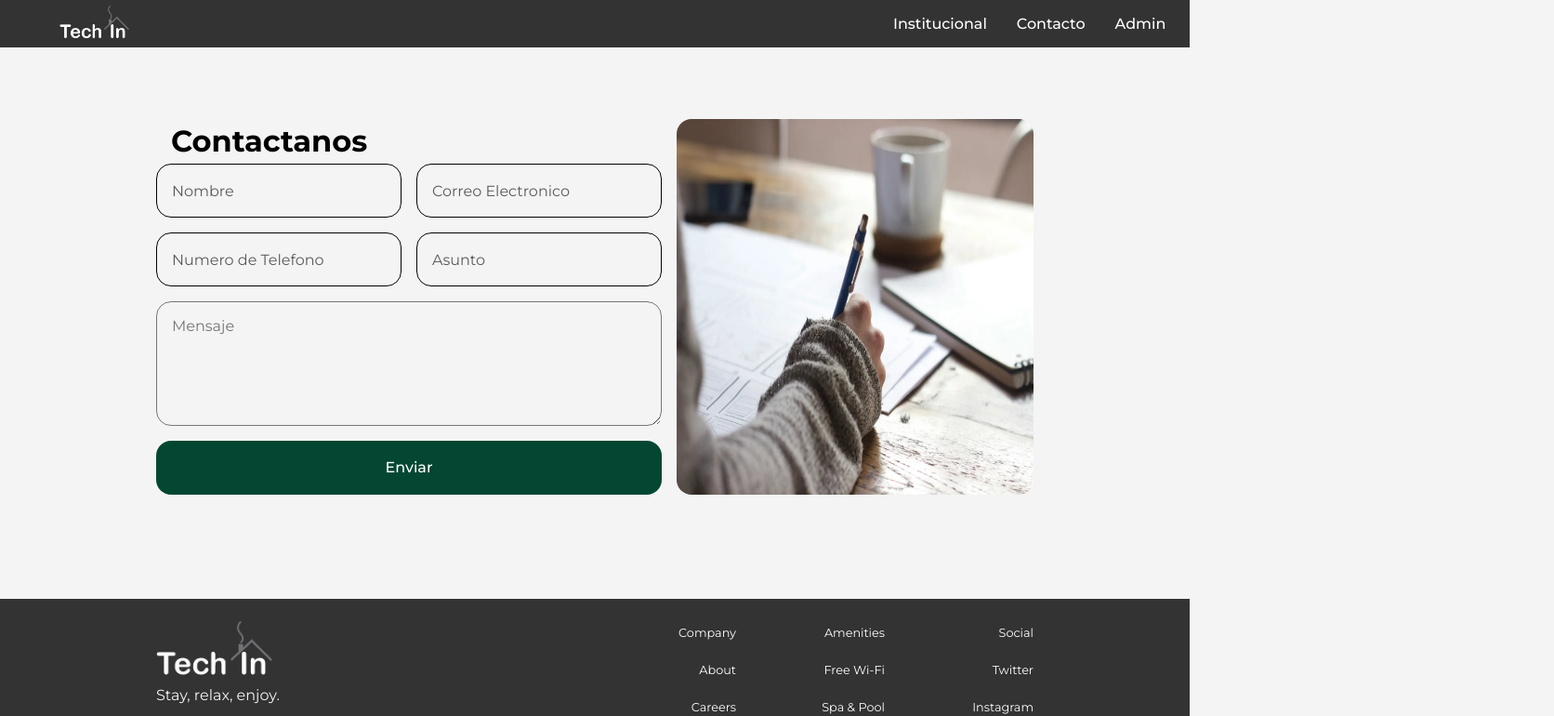
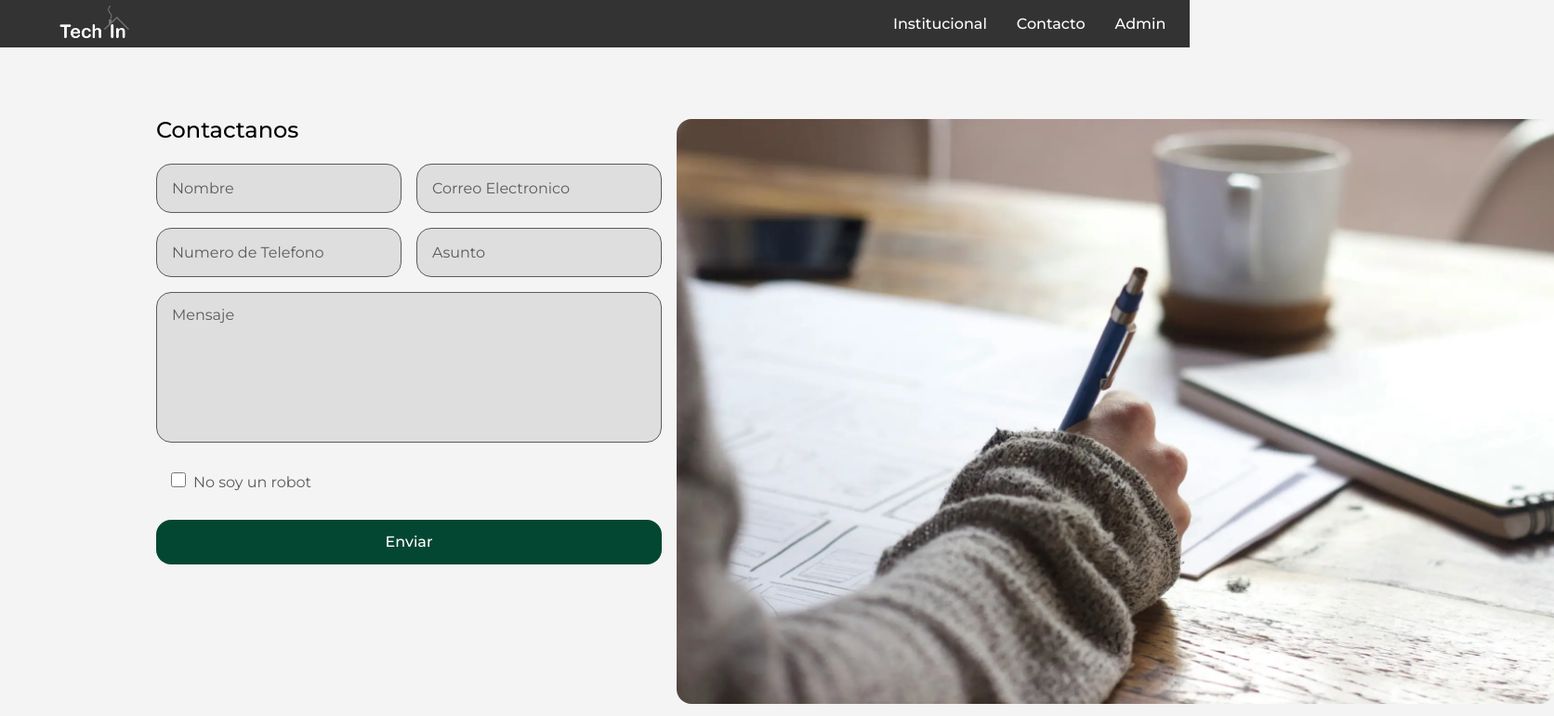
Before and after one commit to fbarsi/idwTPI, a React (Vite) app: page /contacto in a window 1280 px wide. Shown: the top 770 px of the page at 93% size, 1672 px wide, since content can reach past the window. Built offline with nearby package versions, Linux system fonts and the light colour scheme.

Commit message:
correccion de estilos

```diff
--- a/src/css/Contact.css
+++ b/src/css/Contact.css
@@ -1,48 +1,30 @@
-.conteiner-form{
+.contact-layout{
+    width: 100%;
     display: flex;
     justify-content: space-between;
+    gap: 16px;
 }
-.contenido-form{
+
+.contact-form,
+.contact-text-area,
+.button-form{
     width: 544px;
 }
 
-.titulo-form{
-    padding-left: 16px;
-    font-size: 32px;
-    font-weight: 700;
+.contact-text-area{
+    resize: none;
 }
 
-.for{
-    margin-top: 0;
+.contact-form .contact-input {
+    width: 264px;
 }
 
-.input-form {
-    width: 264px;
-    height: 58px;
-    padding: 16px;
-    border: 16px;
-    background-color: var(--light);
-    border-radius: 16px;
-    border: 1px black solid;
-}
+.contact-form .form-title {
 
-.t {
-    width: 544px;
-    height: 134px;
-    background-color: var(--light);
-    padding: 16px;
-    font-size: 16px;
-    font-family: Montserrat, sans-serif;
-    border-radius: 16px;
-}
-button{
-    width: 544px;
-    height: 58px;
-    font-family: Montserrat, sans-serif;
 }
 
 .img-form {
-    width: 384px;
+    width: 100%;
+    object-fit: cover;
     border-radius: 16px;
-
 }
--- a/src/css/Home.css
+++ b/src/css/Home.css
@@ -24,30 +24,11 @@
 
 .button-primary {
     width: 100%;
-    padding: 16px;
     margin-top: 32px;
 }
 
-.form-title {
+.layout-flex .form-title {
     margin-top: 60px;
-    font-weight: 500;
-    line-height: 1;
-    max-width: 100%;
-}
-
-form {
-    margin-top: 24px;
-    display: flex;
-    flex-wrap: wrap;
-    gap: 16px;
-    justify-content: space-between;
-}
-
-.form-control,
-.date-input,
-.button-secondary,
-.checkbox-label {
-    padding: 16px;
 }
 
 .form-control {
@@ -63,6 +44,7 @@ form {
 }
 
 .checkbox-label {
+    padding: 16px;
     color: var(--form-dark);
     cursor: pointer;
 }
--- /dev/null
+++ b/src/form/AddTipoAlojamiento.jsx
@@ -0,0 +1,50 @@
+import React, { useState } from 'react'
+
+const AddTipoAlojamiento = () => {
+    const [descripcion, setDescripcion] = useState('');
+
+    const enviar = async (e) => {
+        e.preventDefault();
+        const data = {
+            Descripcion: descripcion
+        };
+
+        try {
+            const response = await fetch('http://localhost:3001/tiposAlojamiento/createTipoAlojamiento', {
+                method: 'POST',
+                headers: {
+                    'Content-type': 'application/json'
+                },
+                body: JSON.stringify(data)
+            });
+            if (response.ok) {
+                alert('Se creó correctamente el tipo de alojamiento');
+            } else {
+                alert('Error al crear el tipo de alojamiento')
+            }
+        } catch (error) {
+            console.error('Error:', error);
+                alert('Error no se pudo establecer el servicio')
+        }
+    }
+
+    return (
+        <div>
+            <h2>Alta tipo de alojamiento</h2>
+            <form onSubmit={enviar}>
+                <div>
+                    <label htmlFor="descripcion"> Descripcion: </label>
+                    <input
+                        type="text"
+                        id="descripcion"
+                        value={descripcion}
+                        onChange={(e) => setDescripcion(e.target.value)}
+                    />
+                </div>
+                <button type="submit">Enviar</button>
+            </form>
+        </div>
+    );
+}
+
+export default AddTipoAlojamiento;
--- a/src/index.css
+++ b/src/index.css
@@ -47,7 +47,8 @@ p,
 li,
 label,
 input,
-button {
+button,
+textarea {
   font-family: "Montserrat", Arial, sans-serif;
   line-height: 1.5;
   font-weight: 400;
@@ -62,14 +63,17 @@ button {
   border: none;
   border-radius: 16px;
   cursor: pointer;
+  padding: 16px;
 }
 
-input {
+input,
+textarea {
   background-color: var(--form-bg);
   color: var(--form-dark);
   font-weight: 400;
   font-size: 1rem;
   line-height: 1;
+  padding: 16px;
   border-radius: 16px;
   border: 1px solid var(--form-dark);
   cursor: pointer;
@@ -85,3 +89,21 @@ input::placeholder {
   color: var(--form-dark);
   opacity: 1;
 }
+textarea::placeholder {
+  color: var(--form-dark);
+  opacity: 1;
+}
+
+.form-title {
+  font-weight: 500;
+  line-height: 1;
+  max-width: 100%;
+}
+
+form {
+  margin-top: 24px;
+  display: flex;
+  flex-wrap: wrap;
+  gap: 16px;
+  justify-content: space-between;
+}
--- a/src/pages/Admin.jsx
+++ b/src/pages/Admin.jsx
@@ -1,7 +1,9 @@
+import AddTipoAlojamiento from "../form/AddTipoAlojamiento";
+
 const Admin = () => {
     return(
         <>
-            Acá va el formulario de admin.
+           <AddTipoAlojamiento />
         </>
     );
 }
--- a/src/pages/Contact.jsx
+++ b/src/pages/Contact.jsx
@@ -3,18 +3,17 @@ import '../css/Contact.css'
 const Contact = () => {
     return (
     <>
-    <div className="conteiner-form">
-        <div className="contenido-form">
-            <h1 className="titulo-form">Contactanos</h1>
-            <form className='for' action="">
-                    <input type="text" className="input-form" placeholder='Nombre'/>
-                    <input type="email" className="input-form" placeholder='Correo Electronico'/>
-                    <input type="tel" className="input-form" placeholder='Numero de Telefono'/>
-                    <input type="text" className="input-form" placeholder='Asunto'/>
-                    <textarea className='t' rows="3" placeholder='Mensaje'></textarea>
-                    <button>
-                        Enviar
-                    </button>
+    <div className="contact-layout">
+        <div className="contact-form">
+            <h2 className="form-title">Contactanos</h2>
+            <form>
+                <input className='contact-input' type="text" placeholder='Nombre'/>
+                <input className='contact-input' type="email" placeholder='Correo Electronico'/>
+                <input className='contact-input' type="tel" placeholder='Numero de Telefono'/>
+                <input className='contact-input' type="text" placeholder='Asunto'/>
+                <textarea className='contact-text-area' rows="8" placeholder='Mensaje'></textarea>
+                <label className='checkbox-label'><input type="checkbox" className="checkbox-input" />No soy un robot</label>
+                <button className='button-form' type="submit" >Enviar</button>
             </form>
         </div>
         <img className="img-form" src='/img/contact-img.webp'></img>
```
